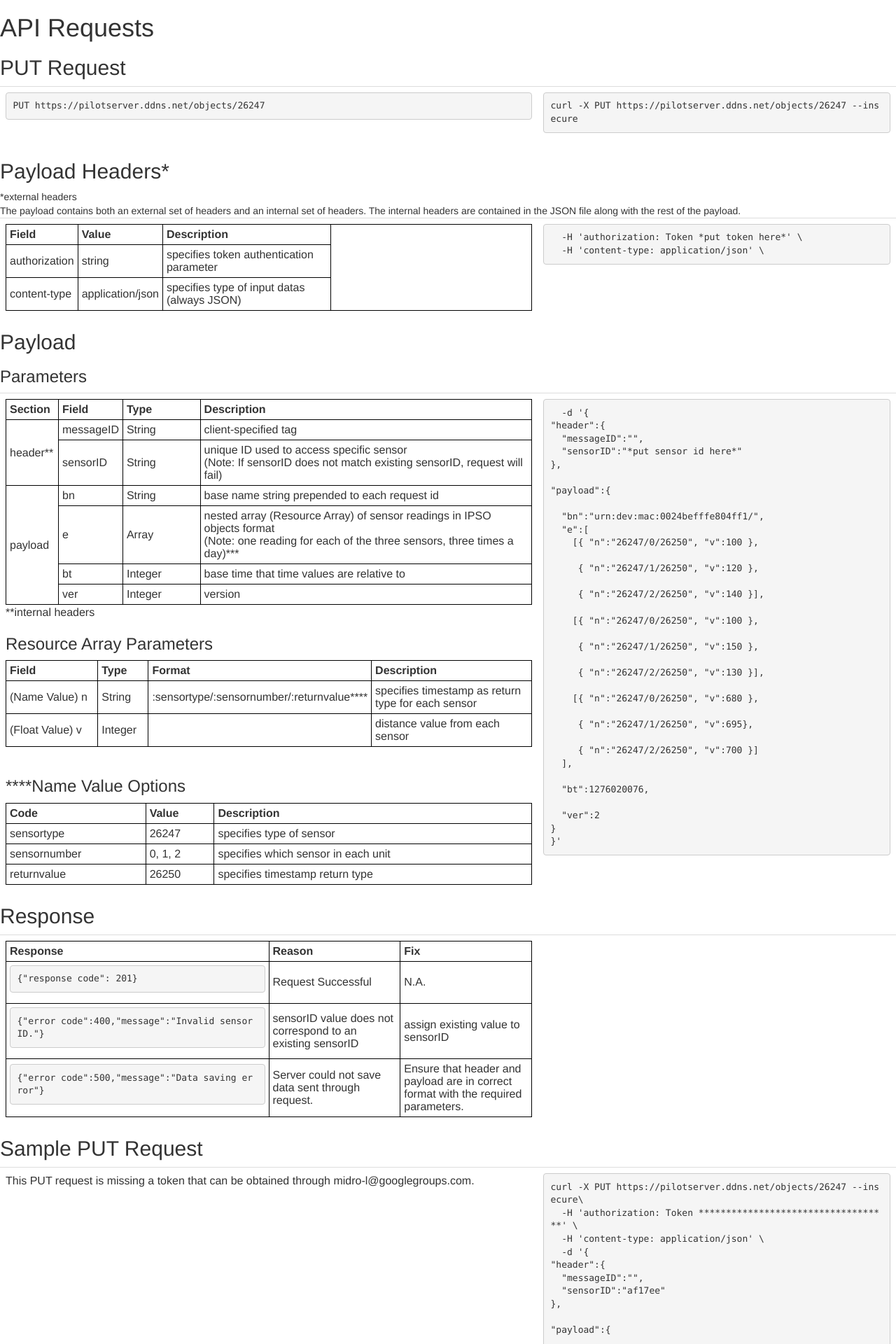
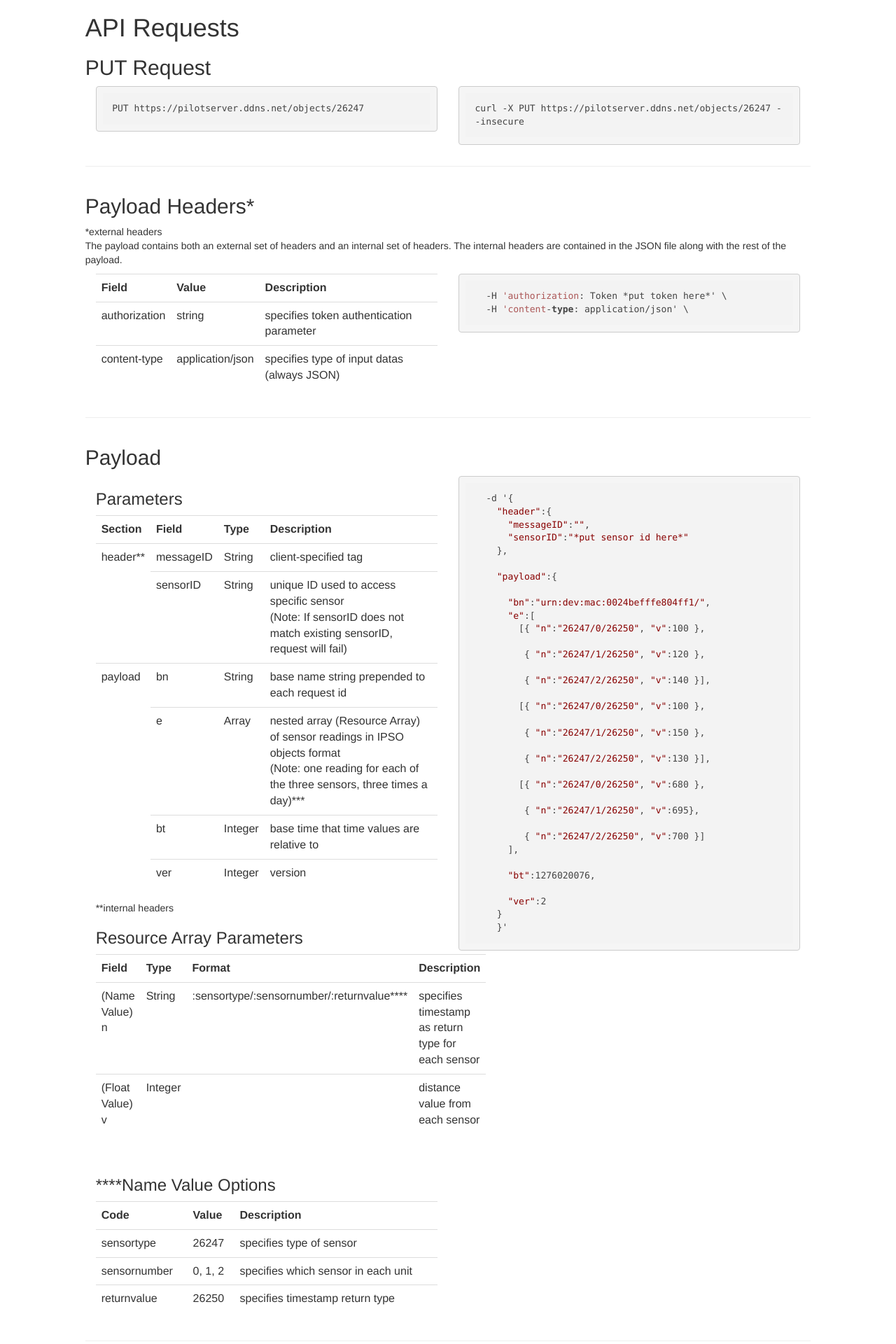
Before and after one commit to MiDro/trashViz, a Django app: page /docs/ in a window 1280 px wide. Shown: the top 1920 px of the page at 70% size. Run offline with Django 3.2, Linux system fonts and the light colour scheme; some libraries are stand-ins or nearby versions.

Commit message:
Prettified docs

```diff
--- a/processing/templates/processing/docs.html
+++ b/processing/templates/processing/docs.html
@@ -1,56 +1,52 @@
+<head>
+  <link rel="stylesheet" href="//cdnjs.cloudflare.com/ajax/libs/highlight.js/9.12.0/styles/default.min.css">
+  <script src="//cdnjs.cloudflare.com/ajax/libs/highlight.js/9.12.0/highlight.min.js"></script>
+  <script>
+    hljs.initHighlightingOnLoad();
+  </script>
 
+  <script src="https://ajax.googleapis.com/ajax/libs/jquery/3.2.1/jquery.min.js"></script>
 
-<head>
-  <script src="https://ajax.googleapis.com/ajax/libs/jquery/3.2.1/jquery.min.js"></script>
   <!-- Latest compiled and minified CSS -->
   <link rel="stylesheet" href="https://maxcdn.bootstrapcdn.com/bootstrap/3.3.7/css/bootstrap.min.css" integrity="sha384-BVYiiSIFeK1dGmJRAkycuHAHRg32OmUcww7on3RYdg4Va+PmSTsz/K68vbdEjh4u" crossorigin="anonymous">
   <!-- Optional theme -->
   <link rel="stylesheet" href="https://maxcdn.bootstrapcdn.com/bootstrap/3.3.7/css/bootstrap-theme.min.css" integrity="sha384-rHyoN1iRsVXV4nD0JutlnGaslCJuC7uwjduW9SVrLvRYooPp2bWYgmgJQIXwl/Sp" crossorigin="anonymous">
   <!-- Latest compiled and minified JavaScript -->
   <script src="https://maxcdn.bootstrapcdn.com/bootstrap/3.3.7/js/bootstrap.min.js" integrity="sha384-Tc5IQib027qvyjSMfHjOMaLkfuWVxZxUPnCJA7l2mCWNIpG9mGCD8wGNIcPD7Txa" crossorigin="anonymous"></script>
+  <style>
+    #put_request, #payload_headers, #payload, #get, #sample_response {
+      width: 100%
+      display: inline-block;
+      /*margin-bottom: 100px;*/
+      overflow: hidden;
+    }
 
-<style>
-table, th, td {
-    border: 1px solid black;
-    border-collapse: collapse;
-}
-th, td {
-    padding: 5px;
-    text-align: left;
-}
-.pagediv{
-  border: none;
-  border-collapse: collapse;
-}
   </style>
 </head>
-
+<body>
+  <div class="col-md-1"></div>
+  <div class="col-md-10">
 <h1>API Requests</h1>
 
+
 <h2>PUT Request</h2>
-<table width=100% class="table pagediv">
-  <tr>
-    <td width=60% class="td pagediv">
+<div id="put_request">
+  <div class="col-md-6">
     <pre><code>PUT https://pilotserver.ddns.net/objects/26247</code></pre>
-    </td>
-    <td width=40% class="td pagediv">
+  </div>
+  <div class="col-md-6">
     <pre><code>curl -X PUT https://pilotserver.ddns.net/objects/26247 --insecure</code></pre>
-    </td>
-  </tr>
-</table>
+  </div>
 
-<h2>Payload Headers*</h2>
-*external headers<br>
+</div>
+<hr>
+<div id="payload_headers">
+<h2>Payload Headers*</h2> *external headers<br>
+<p>
  The payload contains both an external set of headers and an internal set of headers. The internal headers are contained in the JSON file along with the rest of the payload.
-
-<table width=100% class="table pagediv">
-  <tr>
-    <td width=60% class="td pagediv">
-        <table style="width:100%">
-          <col style='width:10%'>
-          <col style='width:10%'>
-          <col style='width:35%'>
-          <col style='width:45%'>
+</p>
+  <div class="col-md-6">
+    <table class="table">
       <tr>
         <th>Field</th>
         <th>Value</th>
@@ -67,26 +63,21 @@ The payload contains both an external set of headers and an internal set of head
         <td>specifies type of input datas (always JSON)</td>
       </tr>
     </table>
-    </td>
-    <td width=40% class="td pagediv">
+  </div>
+  <div class="col-md-6">
     <pre><code>  -H 'authorization: Token *put token here*' \
-  -H 'content-type: application/json' \</code></pre>
-    </td>
-  </tr>
-</table>
+  -H 'content-type: application/json' \ </code></pre>
+  </div>
+</div>
+<hr>
 
 
+<div id="payload">
+<h2>Payload</h2>
+  <div class="col-md-6">
+    <h3>Parameters</h3>
+    <table class="table">
 
-<h2>Payload</h2>
-<h3>Parameters</h3>
-<table width=100% class="table pagediv">
-  <tr>
-    <td width=60% class="td pagediv">
-      <table style="width:100%">
-        <col style='width:10%'>
-        <col style='width:10%'>
-        <col style='width:15%'>
-        <col style='width:65%'>
       <tr>
         <th>Section</th>
         <th>Field</th>
@@ -113,7 +104,8 @@ The payload contains both an external set of headers and an internal set of head
       <tr>
         <td>e</td>
         <td>Array</td>
-          <td> nested array (Resource Array) of sensor readings in IPSO objects format <br>(Note: one reading for each of the three sensors, three times a day)***</td>
+        <td> nested array (Resource Array) of sensor readings in IPSO objects format
+          <br>(Note: one reading for each of the three sensors, three times a day)***</td>
       </tr>
       <tr>
         <td>bt</td>
@@ -128,11 +120,7 @@ The payload contains both an external set of headers and an internal set of head
     </table>
     **internal headers
     <h3>Resource Array Parameters</h3>
-      <table width=100%>
-        <col style="width:20%">
-        <col style="width:10%">
-        <col style="width:35%">
-        <col style="width:35%">
+    <table class="table">
       <tr>
         <th>Field</th>
         <th>Type</th>
@@ -154,7 +142,7 @@ The payload contains both an external set of headers and an internal set of head
     </table>
     <br>
     <h3>****Name Value Options</h3>
-      <table width=100%>
+    <table class="table">
       <tr>
         <th>Code</th>
         <th>Value</th>
@@ -176,8 +164,8 @@ The payload contains both an external set of headers and an internal set of head
         <td>specifies timestamp return type</td>
       </tr>
     </table>
-    </td>
-    <td width=40% class="td pagediv">
+  </div>
+  <div class="col-md-6">
     <pre><code>  -d '{
     "header":{
       "messageID":"",
@@ -211,21 +199,13 @@ The payload contains both an external set of headers and an internal set of head
 
       "ver":2
     }
-}'</code>
-</pre>
-    </td>
-  </tr>
-</table>
-
+    }'</code></pre>
+  </div>
+</div>
+<hr>
+<div id="response">
 <h2>Response</h2>
-
-<table width=100% class="table pagediv">
-  <tr>
-    <td width=60% class="td pagediv">
-      <table width=100%>
-        <col style='width:50%'>
-        <col style='width:25%'>
-        <col style='width:25%'>
+<table class="table">
   <tr>
     <th>Response</th>
     <th>Reason</th>
@@ -247,25 +227,13 @@ The payload contains both an external set of headers and an internal set of head
     <td>Ensure that header and payload are in correct format with the required parameters.</td>
   </tr>
 </table>
-    </td>
-    <td width=40% class="td pagediv">
-    </td>
-  </tr>
-</table>
-
-
+</div>
+<hr>
+<div id="sample_put">
 <h2>Sample PUT Request</h2>
-
-<table width=100% class="table pagediv">
-  <tr>
-    <td width=6
-
-
-
-    0% class="td pagediv">
+<p>
       This PUT request is missing a token that can be obtained through midro-l@googlegroups.com.
-    </td>
-    <td width=40% class="td pagediv">
+    </p>
       <pre><code>curl -X PUT https://pilotserver.ddns.net/objects/26247 --insecure\
   -H 'authorization: Token ***********************************' \
   -H 'content-type: application/json' \
@@ -302,38 +270,25 @@ The payload contains both an external set of headers and an internal set of head
 
   "ver":2
 }
-}'</code><pre>
-    </td>
+}'</code></pre>
+</div>
+<hr>
 
-  </tr>
-</table>
-
-
-
+<div id="get">
 <h2>GET Request</h2>
-<table width=100% class="table pagediv">
-  <tr>
-    <td width=60% class="td pagediv">
+<div class="col-md-6">
   <pre><code>GET https://pilotserver.ddns.net/trashcans/</code></pre>
-    </td>
-    <td width=40% class="td pagediv">
+</div>
+<div class="col-md-6">
   <pre><code>curl -X GET https://pilotserver.ddns.net/trashcans/ --insecure</code></pre>
-    </td>
-  </tr>
-</table>
-
-<h2>URL Parameters</h2>
-<table width=100% class="table pagediv">
-None
-</table>
-
+</div>
+</div>
+<hr>
+<div id="sample_response">
 <h2>Sample Response</h2>
-<table width=100% class="table pagediv">
-  <tr>
-    <td width=60% class="td pagediv">
+<p>
       Provides a Response that matches the previous PUT request.
-    </td>
-    <td width=40% class="td pagediv">
+</p>
 <pre><code>{
    "count": 1,
    "next": null,
@@ -395,7 +350,7 @@ None
          }
       }
    ]
-}</code></pre><!-- Really Herrick? A incorrectly closed tag? Smh. -->
-    </td>
-  </tr>
-</table>
+}</code></pre></div>
+</div>
+<div class="col-md-1"></div>
+</body>
```
Lines whose indentation alone changed are shown as unchanged.
